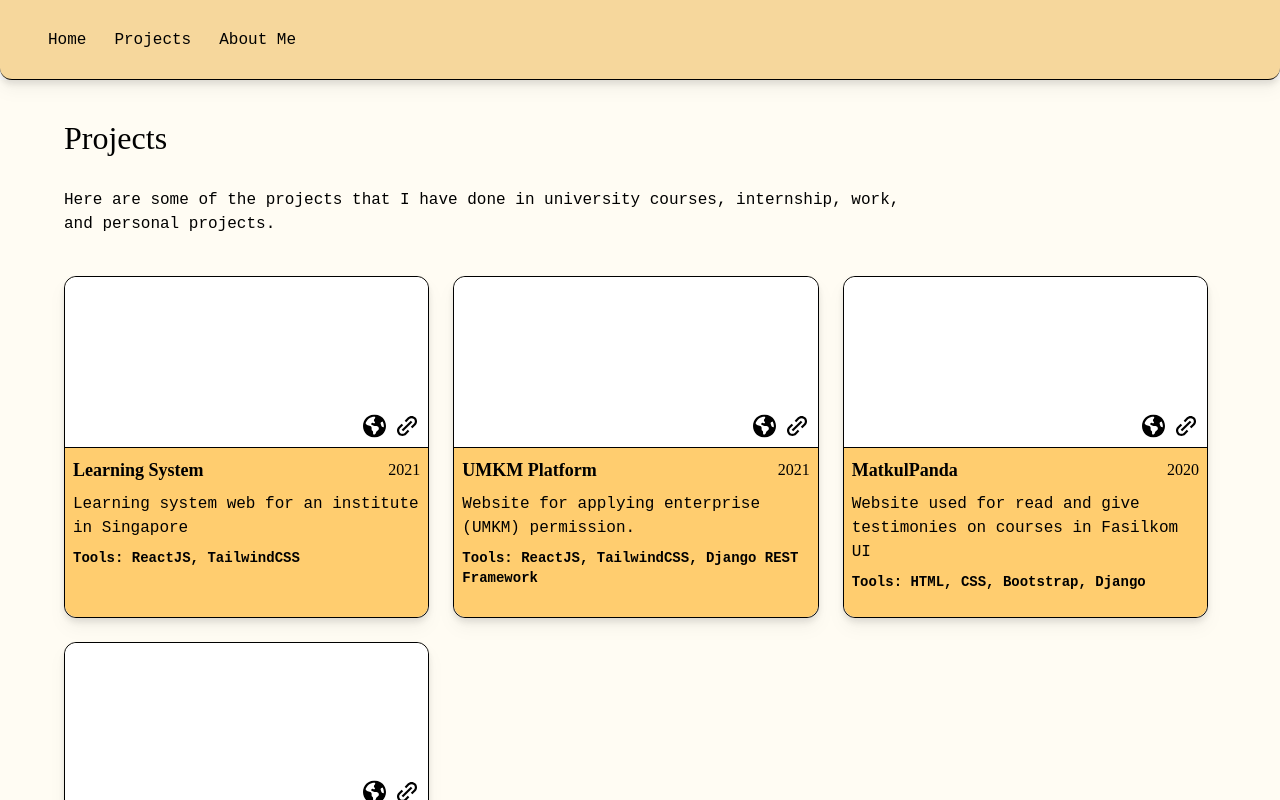
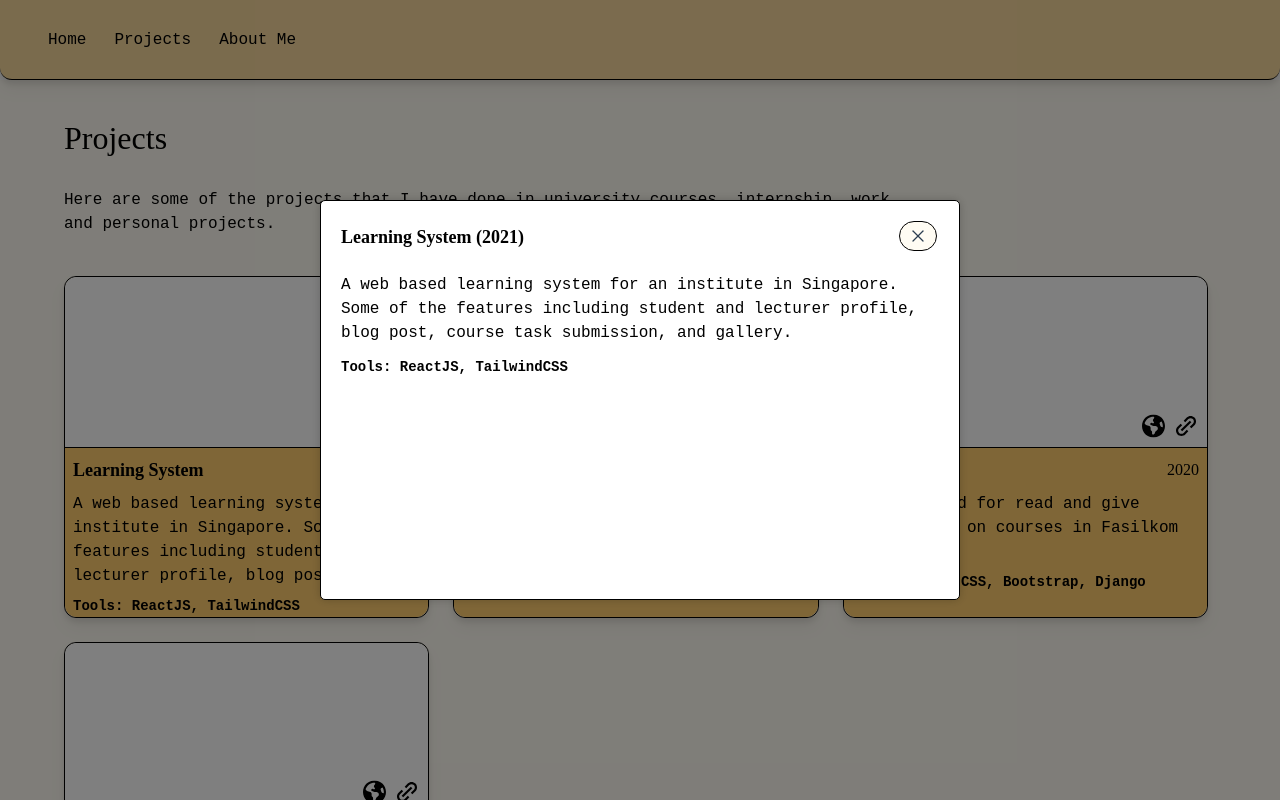
Before and after one commit to yasminadelia/personal-web2023, a Next.js app: page /projects in a window 1280 px wide. Both pictures are taken after a click on the link 246 px from the left and 447 px from the top of the page. Shown: the top 800 px of the page. Built offline with nearby package versions, Linux system fonts and the light colour scheme.

Commit message:
feat: implement modal project

```diff
--- a/src/components/CardProject.jsx
+++ b/src/components/CardProject.jsx
@@ -3,13 +3,23 @@ import Link from "next/link";
 import React from "react";
 import EarthIcon from "../assets/images/icon-earth.svg";
 import LinkIcon from "../assets/images/icon-link.svg";
+import { limitText } from "../helper";
 
-const CardProject = ({ title, date, desc, tools, webLink, repoLink }) => {
+const CardProject = ({
+  title,
+  date,
+  desc,
+  tools,
+  webLink,
+  repoLink,
+  onClick,
+}) => {
   return (
     <li
       className="min-h-[350px] rounded-[20px] border-b-8
         border-r-8 border-transparent bg-transparent drop-shadow-lg
         transition duration-300 ease-in-out hover:border-black "
+      onClick={onClick}
     >
       <div className="h-full rounded-xl border">
         <Link
@@ -27,13 +37,15 @@ const CardProject = ({ title, date, desc, tools, webLink, repoLink }) => {
               {/* </a> */}
             </div>
           </div>
-          <div className="h-1/2 space-y-2 rounded-b-xl border-t bg-theme4 p-2 sm:h-2/3 lg:h-1/2">
+          <div className="h-1/2 space-y-2  rounded-b-xl border-t bg-theme4 p-2 sm:h-2/3 lg:h-1/2">
             <div className="flex flex-row items-center justify-between">
               <h3 className="text-md font-bold lg:text-lg">{title}</h3>
               <h4 className="text-md">{date}</h4>
             </div>
-            <p className="">{desc}</p>
-            <p className=" text-sm font-semibold">Tools: {tools}</p>
+            <p className="overflow-hidden">{limitText(desc)}</p>
+            <p className="overflow-hidden text-ellipsis text-sm font-semibold">
+              Tools: {limitText(tools)}
+            </p>
           </div>
         </Link>
       </div>
--- /dev/null
+++ b/src/components/modals/ModalProject.js
@@ -0,0 +1,26 @@
+import React from "react";
+import Modal from "./modal";
+
+const ModalProject = ({ projectData, isModalOpen, setIsModalOpen }) => {
+  return (
+    <Modal
+      title={
+        <h1 className="text-lg font-semibold">
+          {projectData?.title} ({projectData?.date})
+        </h1>
+      }
+      width={40}
+      show={isModalOpen}
+      setShow={setIsModalOpen}
+    >
+      <div className="flex flex-col gap-3">
+        <p>{projectData?.desc}</p>
+        <p className="overflow-hidden text-ellipsis text-sm font-semibold">
+          Tools: {projectData?.tools}
+        </p>
+      </div>
+    </Modal>
+  );
+};
+
+export default ModalProject;
--- a/src/pages/index.jsx
+++ b/src/pages/index.jsx
@@ -3,8 +3,14 @@ import ProjectSection from "../components/home/ProjectSection";
 import Layout from "../components/layout/Layout";
 import ExperienceSection from "../components/home/ExperienceSection";
 import SkillSection from "../components/home/SkillSection";
+import { useState } from "react";
+import Modal from "../components/modals/modal";
+import ModalProject from "../components/modals/ModalProject";
 
 export default function Home() {
+  const [isModalOpen, setIsModalOpen] = useState(false);
+  const [currentModalData, setCurrentModalData] = useState({});
+
   return (
     <Layout>
       <Head>
@@ -22,9 +28,9 @@ export default function Home() {
         </h1>
 
         <p className="z-10 text-justify md:w-3/4">
-          I&apos;m a computer science fresh graduate, based in Jakarta,
-          Indonesia. Currently working as a Front-end Developer using NextJS and
-          TailwindCSS.
+          I&apos;m an aspiring front-end engineer based in Jakarta, Indonesia.
+          Currently working as a Front-end Developer using NextJS and
+          TailwindCSS for more than a year.
         </p>
 
         {/* <img className={"absolute"} style={{ width: "20px" }} src={Blobs1} /> */}
@@ -38,8 +44,17 @@ export default function Home() {
 
         <ExperienceSection />
         <SkillSection />
-        <ProjectSection />
+        <ProjectSection
+          setIsModalOpen={setIsModalOpen}
+          setCurrentData={setCurrentModalData}
+        />
       </main>
+
+      <ModalProject
+        projectData={currentModalData}
+        isModalOpen={isModalOpen}
+        setIsModalOpen={setIsModalOpen}
+      />
     </Layout>
   );
 }
--- a/src/pages/projects.jsx
+++ b/src/pages/projects.jsx
@@ -1,9 +1,13 @@
 import Head from "next/head";
-import React from "react";
+import React, { useState } from "react";
 import CardProject from "../components/CardProject";
 import Layout from "../components/layout/Layout";
+import { projects } from "../content";
+import ModalProject from "../components/modals/ModalProject";
 
 const Projects = () => {
+  const [isModalOpen, setIsModalOpen] = useState(false);
+  const [currentModalData, setCurrentModalData] = useState(false);
   return (
     <Layout>
       <Head>
@@ -12,7 +16,7 @@ const Projects = () => {
           name="description"
           content="Projects that have been done by Yasmin"
         />
-        <link rel="icon" href="/favicon.ico" />
+        <link rel="icon" href="/favicon.png" />
       </Head>
 
       <main className="main">
@@ -26,56 +30,31 @@ const Projects = () => {
         </p>
 
         <ul className="mt-10 grid gap-4 md:grid-cols-3">
-          {projects.map(({ title, date, desc, tools, webLink, repoLink }) => (
+          {projects.map((item) => (
             <CardProject
-              key={title}
-              title={title}
-              date={date}
-              desc={desc}
-              tools={tools}
-              webLink={webLink}
-              repoLink={repoLink}
+              key={item.title}
+              title={item.title}
+              date={item.date}
+              desc={item.desc}
+              tools={item.tools}
+              webLink={item.webLink}
+              repoLink={item.repoLink}
+              onClick={() => {
+                setCurrentModalData(item);
+                setIsModalOpen(true);
+              }}
             />
           ))}
         </ul>
       </main>
+
+      <ModalProject
+        projectData={currentModalData}
+        isModalOpen={isModalOpen}
+        setIsModalOpen={setIsModalOpen}
+      />
     </Layout>
   );
 };
 
 export default Projects;
-
-const projects = [
-  {
-    title: "Learning System",
-    date: "2021",
-    desc: "Learning system web for an institute in Singapore",
-    tools: "ReactJS, TailwindCSS",
-    webLink: "/",
-    repoLink: "/",
-  },
-  {
-    title: "UMKM Platform",
-    date: "2021",
-    desc: "Website for applying enterprise (UMKM) permission.",
-    tools: "ReactJS, TailwindCSS, Django REST Framework",
-    webLink: "/",
-    repoLink: "/",
-  },
-  {
-    title: "MatkulPanda",
-    date: "2020",
-    desc: "Website used for read and give testimonies on courses in Fasilkom UI",
-    tools: "HTML, CSS, Bootstrap, Django",
-    webLink: "/",
-    repoLink: "/",
-  },
-  {
-    title: "Farmakami",
-    date: "2020",
-    desc: "A website for pharmacy information system",
-    tools: "HTML, CSS, Bootstrap, Django",
-    webLink: "/",
-    repoLink: "/",
-  },
-];
```
